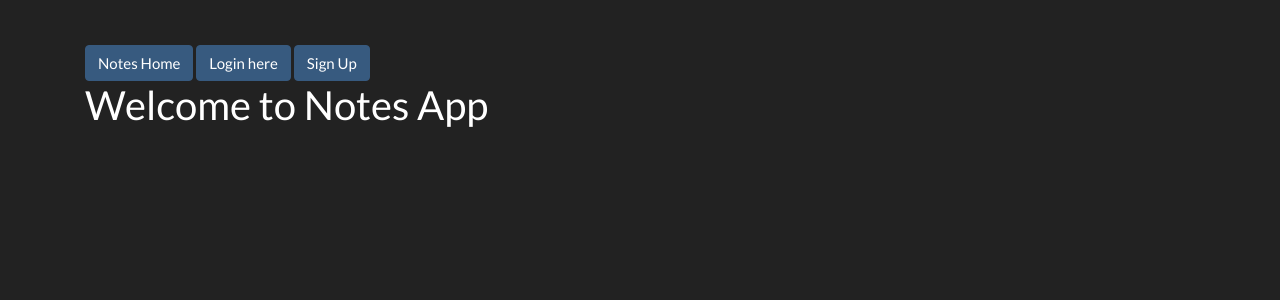
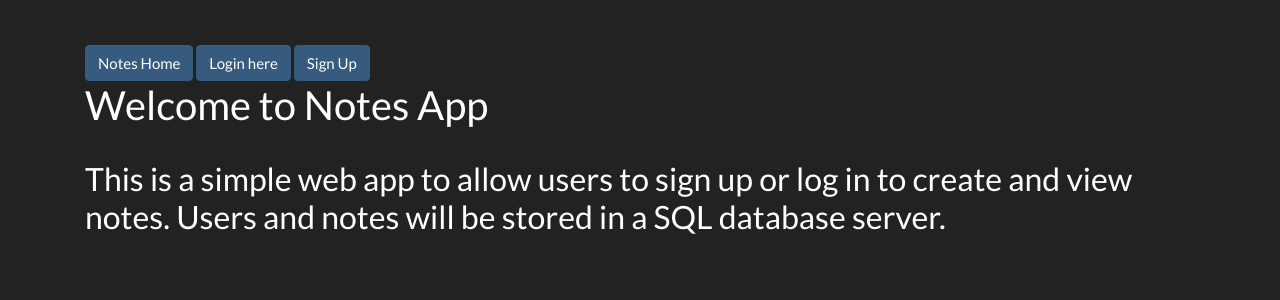
Before and after one commit to Dorothyhung/FlaskWebApp, a Flask app: page /notesapp in a window 1280 px wide. Shown: the part 71-371 px from the top of the page. Run offline with Flask 2, Linux system fonts and the light colour scheme; some libraries are stand-ins or nearby versions.

Commit message:
Update notesapp.html

```diff
--- a/website/templates/notesapp.html
+++ b/website/templates/notesapp.html
@@ -11,4 +11,6 @@
 </div>
 
 <h2>Welcome to Notes App</h2>
+</br>
+<h3>This is a simple web app to allow users to sign up or log in to create and view notes. Users and notes will be stored in a SQL database server.</h3>
 {% endblock %}
```
